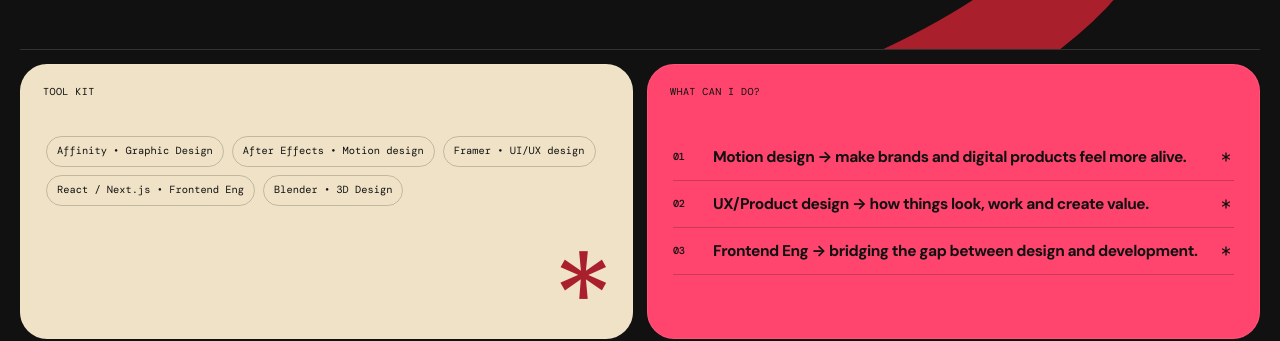
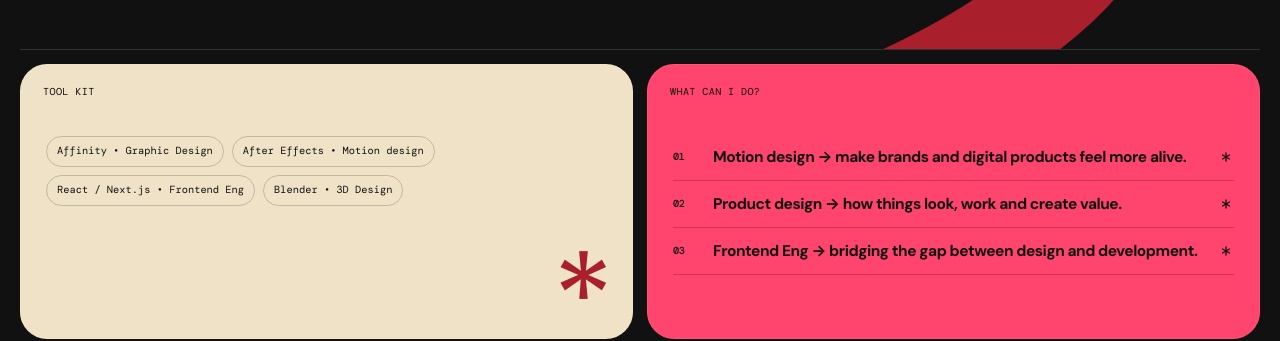
Before and after one commit to mayasarchivework-spec/mayasarchive, a React (Vite) app: page / in a window 1280 px wide. Shown: the part 1440-1781 px from the top of the page. Built offline with nearby package versions, Linux system fonts and the light colour scheme.

Commit message:
Remove 'UX/' prefix from Product design service

```diff
--- a/src/main.jsx
+++ b/src/main.jsx
@@ -190,15 +190,15 @@ function BentoArchive() {
 
         <div className="bento-card bento-tools reveal delay-1">
           <div className="card-topline"><span>Tool kit</span></div>
-          <div className="tool-list"><span>Affinity • Graphic Design</span><span>After Effects • Motion design</span><span>Framer • UI/UX design</span><span>React / Next.js • Frontend Eng</span><span>Blender • 3D Design</span></div>
+          <div className="tool-list"><span>Affinity • Graphic Design</span><span>After Effects • Motion design</span><span>React / Next.js • Frontend Eng</span><span>Blender • 3D Design</span></div>
           <div className="tools-asterisk">*</div>
         </div>
 
         <div className="bento-card bento-services reveal delay-1">
           <div className="card-topline"><span>what can i do?</span></div>
           <ul className="service-list">
-            <li><span>01</span>Motion design → make brands and digital products feel more alive.<Asterisk size={16} /></li>
-            <li><span>02</span> UX/Product design → how things look, work and create value.<Asterisk size={16} /></li>
+            <li><span>01</span> Motion design → make brands and digital products feel more alive.<Asterisk size={16} /></li>
+            <li><span>02</span> Product design → how things look, work and create value.<Asterisk size={16} /></li>
             <li><span>03</span> Frontend Eng → bridging the gap between design and development.<Asterisk size={16} /></li>
           </ul>
         </div>
```
